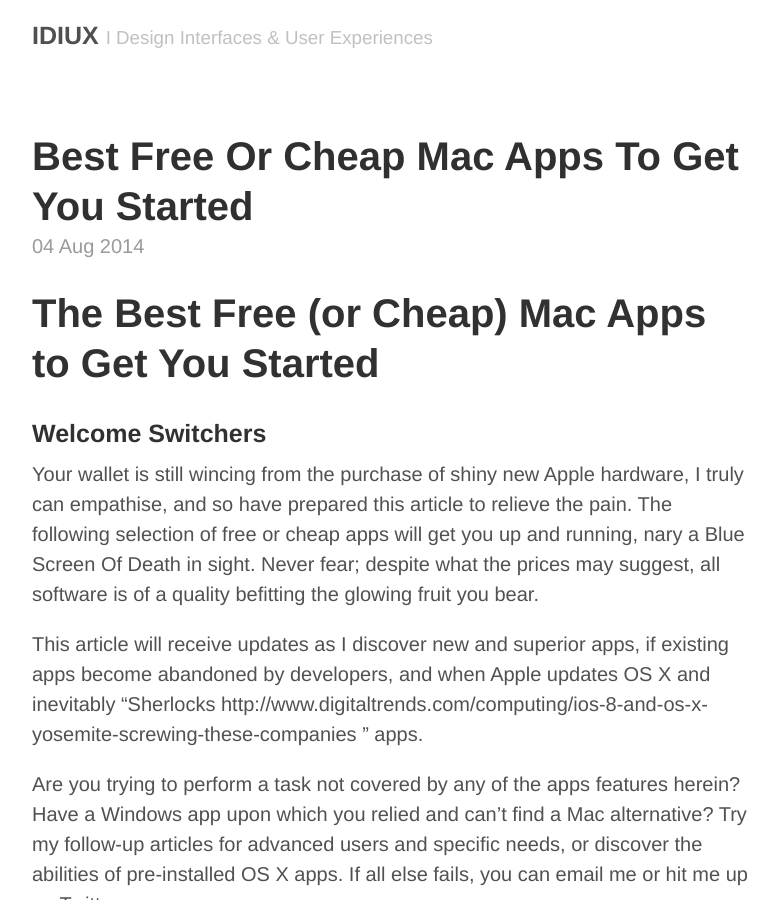
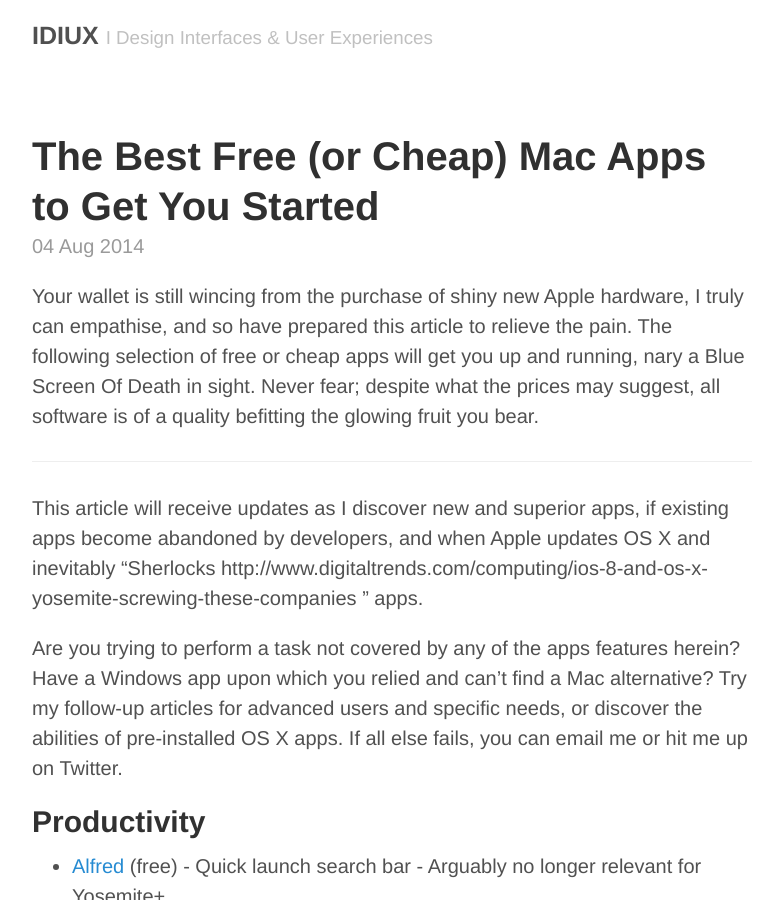
Before and after one commit to IDIUX/idiux.github.io, a Jekyll site: the page built from index.html, in a window 1280 px wide and 900 px high. Shown: the whole window, without its empty margins (248-1026 px from the left). Built offline with Jekyll 4.4.1, drawn with Linux system fonts in a browser that asks for light colours; Markdown is read by kramdown in place of the engine named in the settings; the list of posts is cut into pages by our own code.

Commit message:
Update post headline to correct syntax

```diff
--- a/_posts/2014-08-04-best-free-or-cheap-mac-apps-to-get-you-started.md
+++ b/_posts/2014-08-04-best-free-or-cheap-mac-apps-to-get-you-started.md
@@ -1,9 +1,11 @@
-
-# The Best Free (or Cheap) Mac Apps to Get You Started
-
-### Welcome Switchers
+---
+layout: post
+title: The Best Free (or Cheap) Mac Apps to Get You Started
+---
 
 Your wallet is still wincing from the purchase of shiny new Apple hardware, I truly can empathise, and so have prepared this article to relieve the pain. The following selection of free or cheap apps will get you up and running, nary a Blue Screen Of Death in sight. Never fear; despite what the prices may suggest, all software is of a quality befitting the glowing fruit you bear.
+
+-----
 
 This article will receive updates as I discover new and superior apps, if existing apps become abandoned by developers, and when Apple updates OS X and inevitably “Sherlocks http://www.digitaltrends.com/computing/ios-8-and-os-x-yosemite-screwing-these-companies ” apps.
 
```
